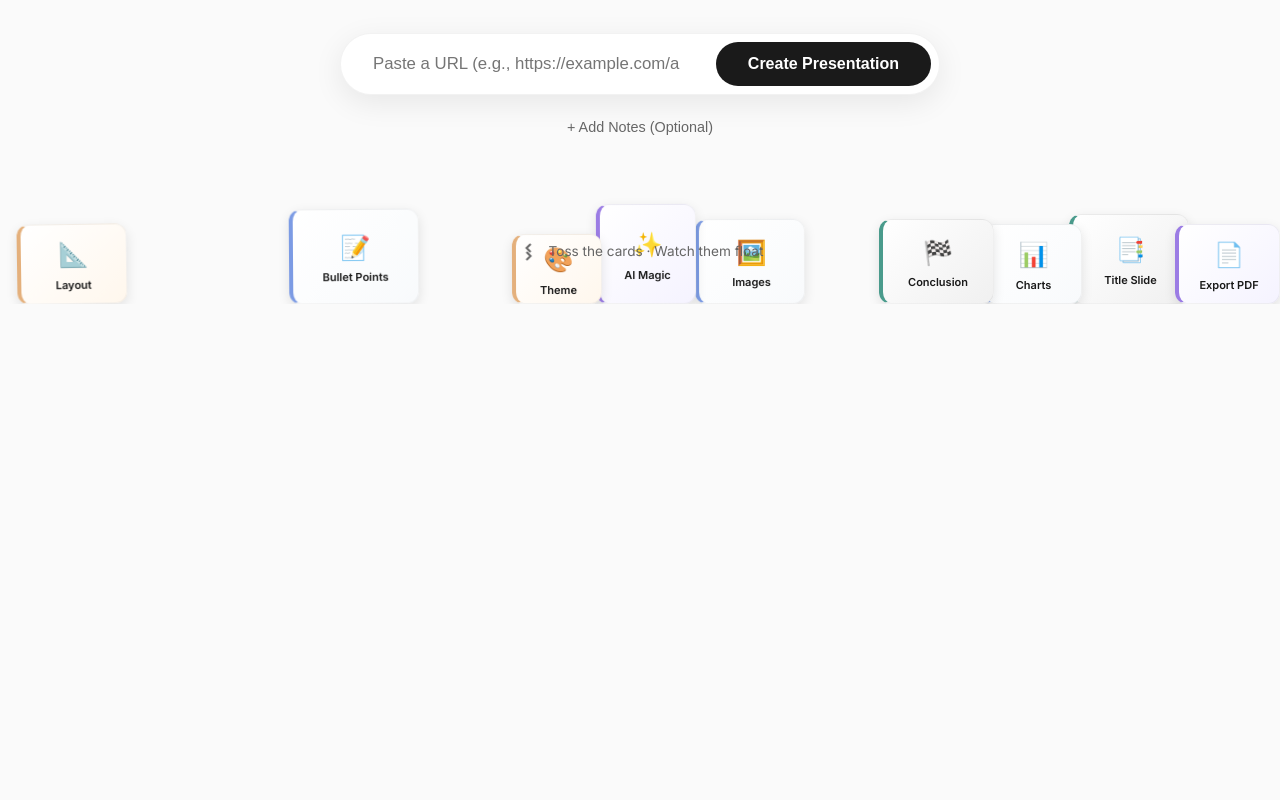
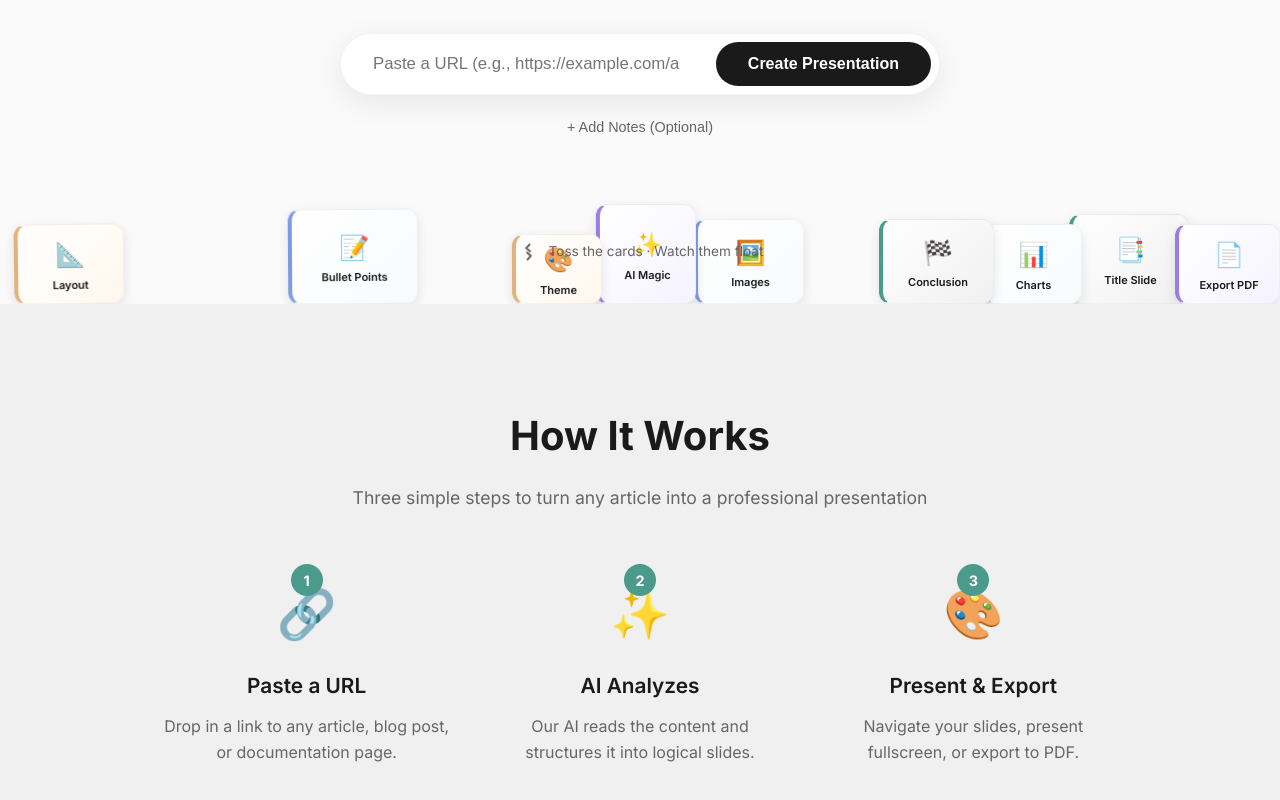
Before and after one commit to MangoScott/slidecraft, a Next.js app: page / in a window 1280 px wide. Shown: the part 496-1296 px from the top of the page. Before the commit the page ends 800 px from the top, so only its background shows below. Built offline with nearby package versions, Linux system fonts and the light colour scheme.

Commit message:
Add How It Works section and remove Examples link

```diff
--- a/app/page.module.css
+++ b/app/page.module.css
@@ -285,6 +285,78 @@
   font-size: 0.95rem;
 }
 
+/* How It Works Section */
+.howItWorks {
+  padding: 100px 0;
+  background: var(--surface-color);
+}
+
+.howItWorksContainer {
+  max-width: 1000px;
+  margin: 0 auto;
+  padding: 0 24px;
+  text-align: center;
+}
+
+.howItWorksContainer h2 {
+  font-size: 2.5rem;
+  font-weight: 700;
+  margin-bottom: 16px;
+  color: var(--text-color);
+}
+
+.sectionSubtitle {
+  font-size: 1.1rem;
+  color: var(--text-muted);
+  margin-bottom: 64px;
+}
+
+.steps {
+  display: grid;
+  grid-template-columns: repeat(3, 1fr);
+  gap: 48px;
+}
+
+.step {
+  position: relative;
+  text-align: center;
+}
+
+.stepNumber {
+  position: absolute;
+  top: -12px;
+  left: 50%;
+  transform: translateX(-50%);
+  width: 32px;
+  height: 32px;
+  background: var(--accent-color);
+  color: white;
+  border-radius: 50%;
+  display: flex;
+  align-items: center;
+  justify-content: center;
+  font-weight: 700;
+  font-size: 0.9rem;
+}
+
+.stepIcon {
+  font-size: 3rem;
+  margin-bottom: 16px;
+}
+
+.step h3 {
+  font-size: 1.3rem;
+  font-weight: 600;
+  margin-bottom: 12px;
+  color: var(--text-color);
+}
+
+.step p {
+  color: var(--text-muted);
+  line-height: 1.6;
+}
+
+/* Results Section */
 .error {
   margin-top: 24px;
   background: #fee2e2;
@@ -396,4 +468,13 @@
   .mobileMenu {
     display: flex;
   }
+
+  .steps {
+    grid-template-columns: 1fr;
+    gap: 48px;
+  }
+
+  .howItWorksContainer h2 {
+    font-size: 2rem;
+  }
 }
--- a/app/page.tsx
+++ b/app/page.tsx
@@ -101,7 +101,6 @@ export default function Home() {
           <a href="/" className={styles.logo}>SlideCraft<span>.</span></a>
           <div className={styles.navLinks}>
             <a href="#how-it-works">How It Works</a>
-            <a href="#examples">Examples</a>
             <a href="#" className={styles.navBtn}>Get Started</a>
           </div>
           <button
@@ -117,7 +116,6 @@ export default function Home() {
         {mobileMenuOpen && (
           <div className={styles.mobileMenu}>
             <a href="#how-it-works" onClick={() => setMobileMenuOpen(false)}>How It Works</a>
-            <a href="#examples" onClick={() => setMobileMenuOpen(false)}>Examples</a>
             <a href="#" className={styles.navBtn} onClick={() => setMobileMenuOpen(false)}>Get Started</a>
           </div>
         )}
@@ -184,6 +182,38 @@ export default function Home() {
           </div>
         </section>
 
+        <section id="how-it-works" className={styles.howItWorks}>
+          <div className={styles.howItWorksContainer}>
+            <h2>How It Works</h2>
+            <p className={styles.sectionSubtitle}>
+              Three simple steps to turn any article into a professional presentation
+            </p>
+
+            <div className={styles.steps}>
+              <div className={styles.step}>
+                <div className={styles.stepNumber}>1</div>
+                <div className={styles.stepIcon}>🔗</div>
+                <h3>Paste a URL</h3>
+                <p>Drop in a link to any article, blog post, or documentation page.</p>
+              </div>
+
+              <div className={styles.step}>
+                <div className={styles.stepNumber}>2</div>
+                <div className={styles.stepIcon}>✨</div>
+                <h3>AI Analyzes</h3>
+                <p>Our AI reads the content and structures it into logical slides.</p>
+              </div>
+
+              <div className={styles.step}>
+                <div className={styles.stepNumber}>3</div>
+                <div className={styles.stepIcon}>🎨</div>
+                <h3>Present & Export</h3>
+                <p>Navigate your slides, present fullscreen, or export to PDF.</p>
+              </div>
+            </div>
+          </div>
+        </section>
+
         {presentation && (
           <section id="results" className={styles.resultsSection}>
             <div className={styles.resultsContainer}>
```
